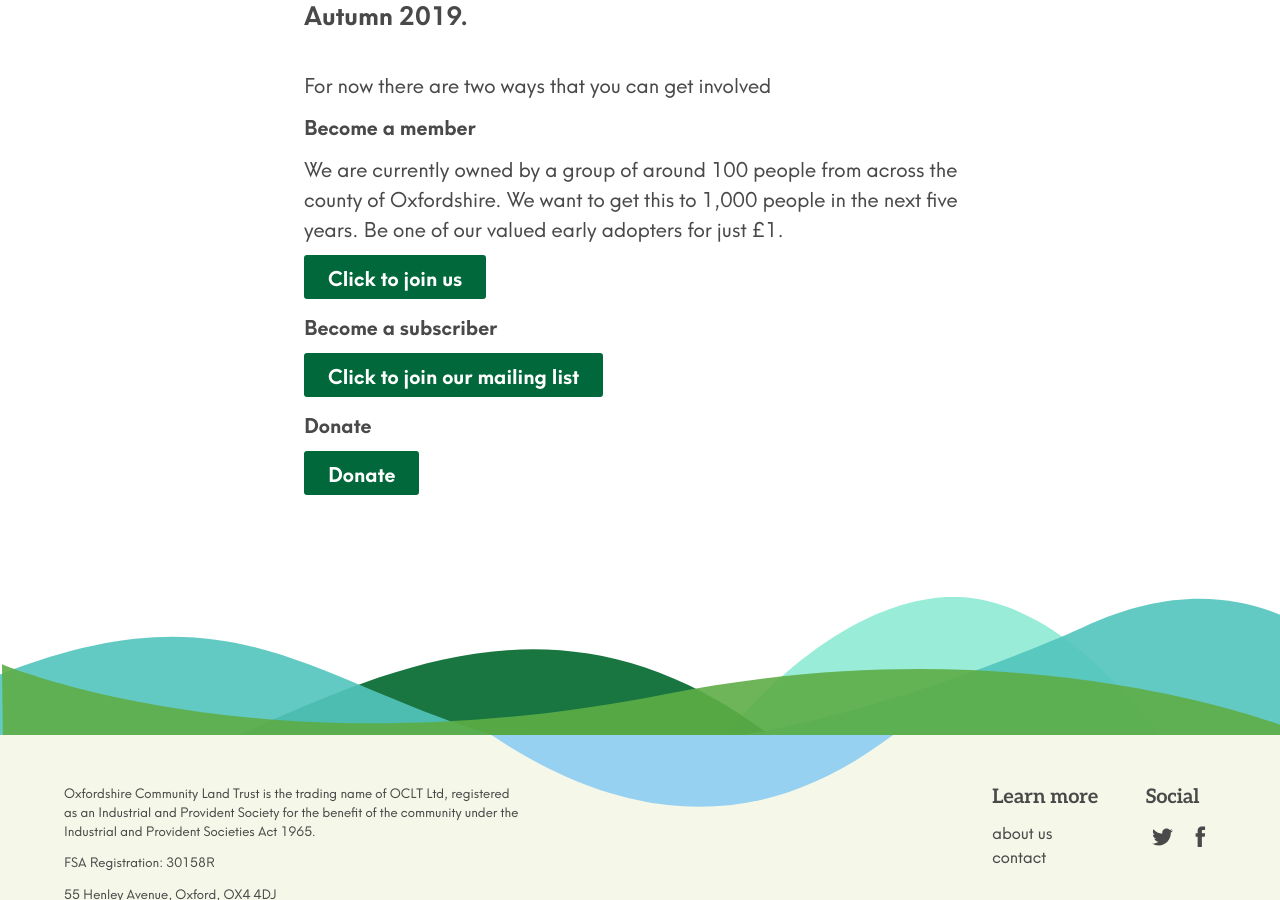
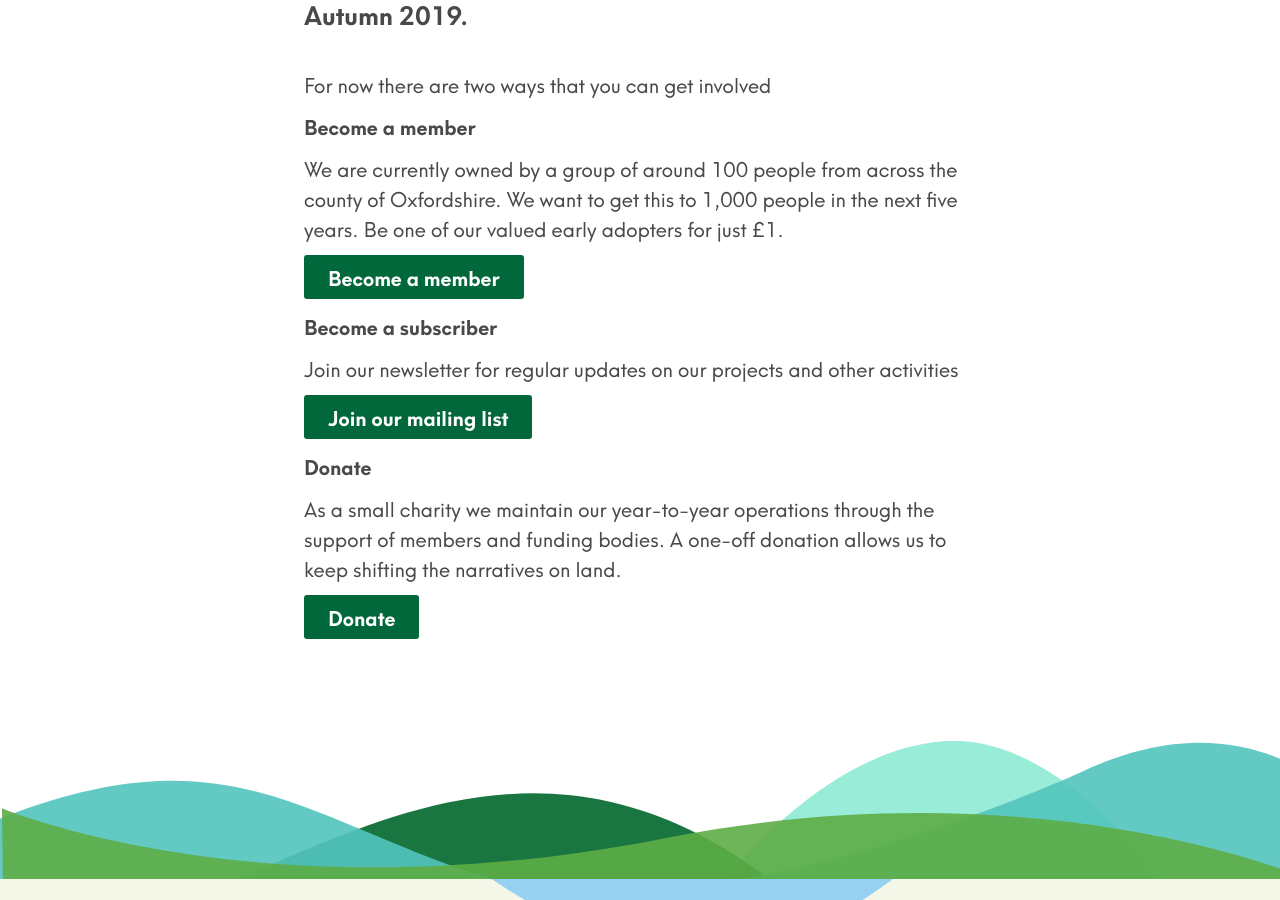
Before and after one commit to johnpuddephatt/oclt, a Jekyll site: the page built from _pages/invest.md, in a window 1280 px wide and 900 px high, scrolled down 724 px. Built offline with Jekyll 4.4.1, drawn with Linux system fonts in a browser that asks for light colours.

Commit message:
Update from Forestry.io Charlie Fisher updated _pages/invest.md

```diff
--- a/_pages/invest.md
+++ b/_pages/invest.md
@@ -12,12 +12,16 @@ For now there are two ways that you can get involved
 
 We are currently owned by a group of around 100 people from across the county of Oxfordshire. We want to get this to 1,000 people in the next five years. Be one of our valued early adopters for just £1.
 
-<a class="button btn" href="https://docs.google.com/forms/d/e/1FAIpQLSeLbTkhrvRbOnPlaPgvR28Shd2TvFixVSvpZsJvuWWnVINUQQ/viewform?usp=sf_link">Click to join us</a>
+<a class="button btn" href="https://docs.google.com/forms/d/e/1FAIpQLSeLbTkhrvRbOnPlaPgvR28Shd2TvFixVSvpZsJvuWWnVINUQQ/viewform?usp=sf_link">Become a member</a>
 
 **Become a subscriber**
 
-<a class="button btn" href="https://oclt.us7.list-manage.com/subscribe?u=705f7de83867afe997c4f8eba&id=03a63db2a8" target="_blank">Click to join our mailing list</a>
+Join our newsletter for regular updates on our projects and other activities
+
+<a class="button btn" href="https://oclt.us7.list-manage.com/subscribe?u=705f7de83867afe997c4f8eba&id=03a63db2a8" target="_blank">Join our mailing list</a>
 
 **Donate**
 
+As a small charity we maintain our year-to-year operations through the support of members and funding bodies. A one-off donation allows us to keep shifting the narratives on land.
+
 {% include button.html link="https://www.paypal.me/oclt" text="Donate" %}
```
